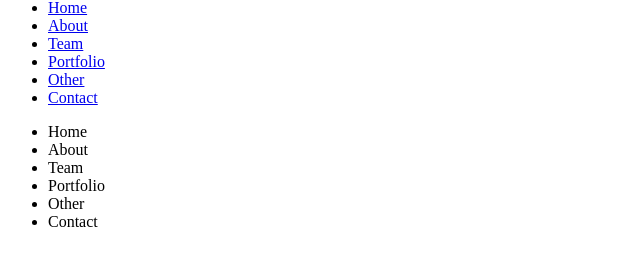
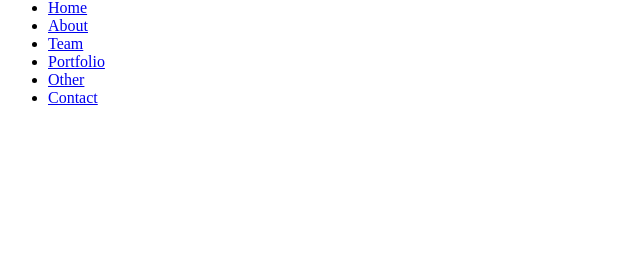
Before and after one commit to BohdanNastia16/NASTIA, a plain HTML site: page index.html in a window 1280 px wide. Shown: the part 111-376 px from the top of the page, without its empty margins (0-640 px from the left). Drawn offline with Linux system fonts and the light colour scheme.

Commit message:
Update index.html

```diff
--- a/index.html
+++ b/index.html
@@ -23,22 +23,7 @@
 					<li class="nav_li"><a href="#">Contact</a></li>
 				</ul>
 			</nav>
-		<div id="mobM" class="mob">
-			<span class="burger"></span>
-			<span class="burger"></span>
-			<span class="burger"></span>
-		</div>
 
-		<ul class="vis" id="ul_vis">
-			<li class="show_li li">Home</li>
-			<li class="li">About</li>
-			<li class="li">Team</li>
-			<li class="li show_li">Portfolio</li>
-			<li class="li">Other</li>
-			<li class="li">Contact</li>
-		</ul>
-
-	</div>
 	</div>
 
 
```
